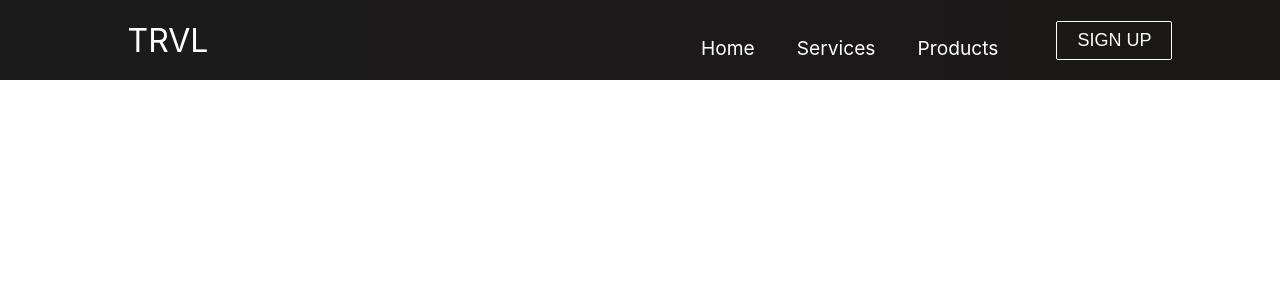
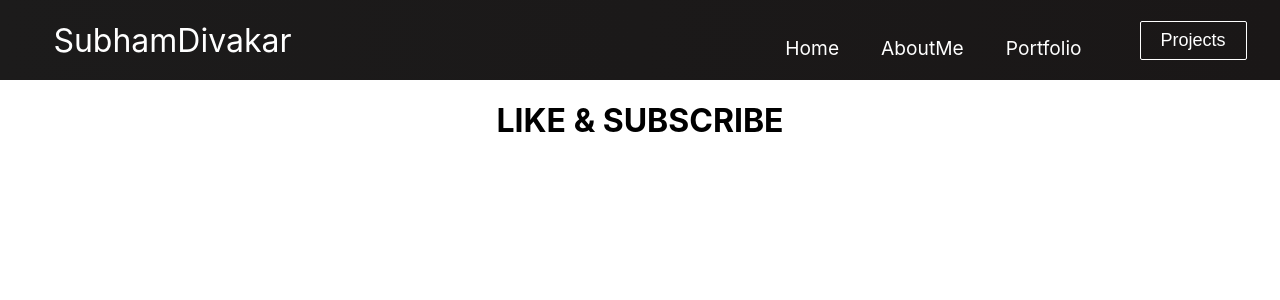
Before and after one commit to shubham10divakar/showcasehub, a React (Create React App) app: page /SignUp in a window 1280 px wide. Shown: the top 300 px of the page. Built offline with nearby package versions, Linux system fonts and the light colour scheme.

Commit message:
6 june 24 - code changes for basic layout

```diff
--- a/src/App.js
+++ b/src/App.js
@@ -16,6 +16,9 @@ function App() {
         <Routes>
          <Route>
            <Route path="/showcasehub" element={<Home />} />
+           <Route path="/services" element={<Services />} />
+           <Route path="/products" element={<Products />} />
+           <Route path="/SignUp" element={<SignUp />} />
          </Route>
        </Routes>
       </Router>
--- a/src/components/Cards.js
+++ b/src/components/Cards.js
@@ -1,22 +1,28 @@
 import React from 'react';
 import './Cards.css';
 import CardItem from './CardItem';
+import image1 from '../images/img-1.jpg'
+import image2 from '../images/img-2.jpg'
+import image3 from '../images/img-3.jpg'
+import image4 from '../images/img-4.jpg'
+import image5 from '../images/img-5.jpg'
+
 
 function Cards() {
   return (
     <div className='cards'>
-      <h1>Check out these EPIC Destinations!</h1>
+      <h1>Check out these EPIC Projects!</h1>
       <div className='cards__container'>
         <div className='cards__wrapper'>
           <ul className='cards__items'>
             <CardItem
-              src='./src/images/img-9.jpg'
+              src={image1}
               text='Explore the hidden waterfall deep inside the Amazon Jungle'
               label='Adventure'
               path='/services'
             />
             <CardItem
-              src='images/img-2.jpg'
+              src={image2}
               text='Travel through the Islands of Bali in a Private Cruise'
               label='Luxury'
               path='/services'
@@ -24,19 +30,19 @@ function Cards() {
           </ul>
           <ul className='cards__items'>
             <CardItem
-              src='images/img-3.jpg'
+              src={image3}
               text='Set Sail in the Atlantic Ocean visiting Uncharted Waters'
               label='Mystery'
               path='/services'
             />
             <CardItem
-              src='images/img-4.jpg'
+              src={image4}
               text='Experience Football on Top of the Himilayan Mountains'
               label='Adventure'
               path='/products'
             />
             <CardItem
-              src='images/img-8.jpg'
+              src={image5}
               text='Ride through the Sahara Desert on a guided camel tour'
               label='Adrenaline'
               path='/sign-up'
--- a/src/components/Footer.js
+++ b/src/components/Footer.js
@@ -63,12 +63,12 @@ function Footer() {
       <section class='social-media'>
         <div class='social-media-wrap'>
           <div class='footer-logo'>
-            <Link to='/' className='social-logo'>
-              TRVL
+            <Link to='/showcasehub' className='social-logo'>
+              SD
               <i class='fab fa-typo3' />
             </Link>
           </div>
-          <small class='website-rights'>TRVL © 2020</small>
+          <small class='website-rights'>SD © 2024</small>
           <div class='social-icons'>
             <Link
               class='social-icon-link facebook'
--- a/src/components/Navbar.js
+++ b/src/components/Navbar.js
@@ -29,7 +29,7 @@ function Navbar() {
       <nav className='navbar'>
         <div className='navbar-container'>
           <Link to='/' className='navbar-logo' onClick={closeMobileMenu}>
-            TRVL
+            SubhamDivakar
             <i class='fab fa-typo3' />
           </Link>
           <div className='menu-icon' onClick={handleClick}>
@@ -37,7 +37,7 @@ function Navbar() {
           </div>
           <ul className={click ? 'nav-menu active' : 'nav-menu'}>
             <li className='nav-item'>
-              <Link to='/' className='nav-links' onClick={closeMobileMenu}>
+              <Link to='/showcasehub' className='nav-links' onClick={closeMobileMenu}>
                 Home
               </Link>
             </li>
@@ -47,7 +47,7 @@ function Navbar() {
                 className='nav-links'
                 onClick={closeMobileMenu}
               >
-                Services
+                AboutMe
               </Link>
             </li>
             <li className='nav-item'>
@@ -56,7 +56,7 @@ function Navbar() {
                 className='nav-links'
                 onClick={closeMobileMenu}
               >
-                Products
+                Portfolio
               </Link>
             </li>
 
@@ -66,11 +66,11 @@ function Navbar() {
                 className='nav-links-mobile'
                 onClick={closeMobileMenu}
               >
-                Sign Up
+                Contact
               </Link>
             </li>
           </ul>
-          {button && <Button buttonStyle='btn--outline'>SIGN UP</Button>}
+          {button && <Button buttonStyle='btn--outline'>Projects</Button>}
         </div>
       </nav>
     </>
--- /dev/null
+++ b/src/components/pages/AboutMe.js
@@ -0,0 +1,6 @@
+import React from 'react';
+import '../../App.css';
+
+export default function SignUp() {
+  return <h1 className='sign-up'>LIKE & SUBSCRIBE</h1>;
+}
```
